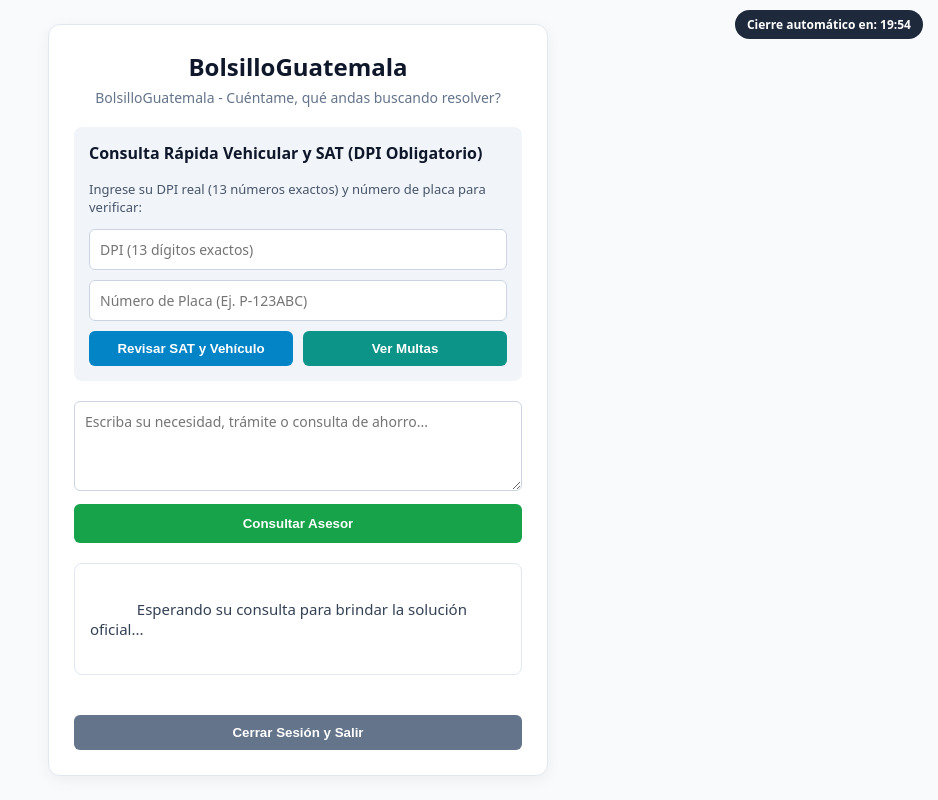
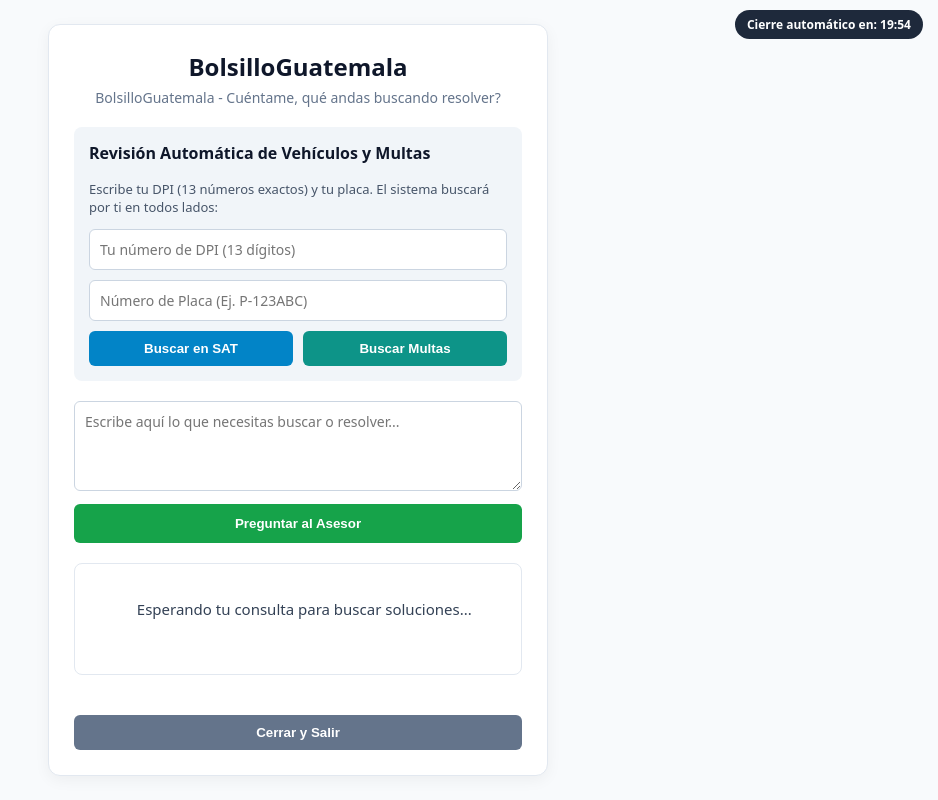
Before and after one commit to mayroga/BolsilloGuatemala, a Flask app: page / in a window 1280 px wide. Shown: the whole page, without its empty margins (342-1280 px from the left). Run offline with Flask 3, Linux system fonts and the light colour scheme; the visitor is signed in with stand-in values (Sample User, id 1).

Commit message:
Update app.html

```diff
--- a/templates/app.html
+++ b/templates/app.html
@@ -11,15 +11,15 @@
     <div id="ventanaEnfoque" style="display:none; position:fixed; top:0; left:0; width:100%; height:100%; background:#ffffff; z-index:9999; padding:20px; box-sizing:border-box; overflow-y:auto;">
         <div style="max-width:700px; margin:40px auto; background:#f8fafc; border:1px solid #cbd5e1; border-radius:12px; padding:25px; box-shadow:0 10px 25px rgba(0,0,0,0.1);">
             <div style="display:flex; justify-content:space-between; align-items:center; border-bottom:1px solid #e2e8f0; padding-bottom:12px; margin-bottom:20px;">
-                <h2 style="margin:0; font-size:20px; color:#1e293b;">Resultado Oficial Verificado</h2>
-                <button onclick="cerrarVentanaEnfoque()" style="background:#ef4444; color:white; border:none; padding:8px 14px; border-radius:6px; cursor:pointer; font-weight:bold;">Cerrar y Volver</button>
+                <h2 style="margin:0; font-size:20px; color:#1e293b;">Resultado Oficial Encontrado</h2>
+                <button onclick="cerrarVentanaEnfoque()" style="background:#ef4444; color:white; border:none; padding:8px 14px; border-radius:6px; cursor:pointer; font-weight:bold;">Cerrar Ventana</button>
             </div>
             <div id="contenidoVentanaEnfoque" style="font-size:16px; color:#334155; line-height:1.6; white-space:pre-wrap; margin-bottom:20px;"></div>
             <div id="botonesVentanaEnfoque" style="display:flex; gap:10px; flex-wrap:wrap;"></div>
         </div>
     </div>
 
-    <!-- Reloj de Cierre Automático flotante -->
+    <!-- Reloj de Cierre Automático a los 20 Minutos -->
     <div id="relojContenedor" style="position:fixed; top:10px; right:15px; background:#1e293b; color:#ffffff; padding:6px 12px; border-radius:20px; font-size:12px; font-weight:bold; z-index:998;">
         Cierre automático en: <span id="tiempoRestante">20:00</span>
     </div>
@@ -28,32 +28,32 @@
         <h1 id="secretClicker">BolsilloGuatemala</h1>
         <p class="subtitle">{{ saludo_dinamico }}</p>
 
-        <!-- Sección de Guía Vial y SAT con validación de DPI real de 13 dígitos -->
+        <!-- Sección de Guía Vial y SAT con búsqueda automática -->
         <section style="background:#f1f5f9; padding:15px; border-radius:8px; margin-bottom:20px;">
-            <h3 style="margin-top:0; font-size:16px; color:#0f172a;">Consulta Rápida Vehicular y SAT (DPI Obligatorio)</h3>
-            <p style="font-size:13px; color:#475569;">Ingrese su DPI real (13 números exactos) y número de placa para verificar:</p>
-            <input type="text" id="inputDpi" placeholder="DPI (13 dígitos exactos)" maxlength="13" style="width:100%; padding:10px; margin-bottom:10px; border:1px solid #cbd5e1; border-radius:6px; box-sizing:border-box;">
+            <h3 style="margin-top:0; font-size:16px; color:#0f172a;">Revisión Automática de Vehículos y Multas</h3>
+            <p style="font-size:13px; color:#475569;">Escribe tu DPI (13 números exactos) y tu placa. El sistema buscará por ti en todos lados:</p>
+            <input type="text" id="inputDpi" placeholder="Tu número de DPI (13 dígitos)" maxlength="13" style="width:100%; padding:10px; margin-bottom:10px; border:1px solid #cbd5e1; border-radius:6px; box-sizing:border-box;">
             <input type="text" id="inputPlaca" placeholder="Número de Placa (Ej. P-123ABC)" style="width:100%; padding:10px; margin-bottom:10px; border:1px solid #cbd5e1; border-radius:6px; box-sizing:border-box;">
             <div style="display:flex; gap:10px;">
-                <button onclick="consultarSatVehiculos()" style="flex:1; background:#0284c7; color:white; border:none; padding:10px; border-radius:6px; cursor:pointer; font-weight:bold;">Revisar SAT y Vehículo</button>
-                <button onclick="consultarTramitesLocales('multas')" style="flex:1; background:#0d9488; color:white; border:none; padding:10px; border-radius:6px; cursor:pointer; font-weight:bold;">Ver Multas</button>
+                <button onclick="consultarSatVehiculos()" style="flex:1; background:#0284c7; color:white; border:none; padding:10px; border-radius:6px; cursor:pointer; font-weight:bold;">Buscar en SAT</button>
+                <button onclick="consultarTramitesLocales('multas')" style="flex:1; background:#0d9488; color:white; border:none; padding:10px; border-radius:6px; cursor:pointer; font-weight:bold;">Buscar Multas</button>
             </div>
         </section>
 
-        <!-- Caja de Consulta General de Asesoría -->
+        <!-- Caja de Consulta General -->
         <div style="margin-bottom:20px;">
-            <textarea id="inputConsulta" placeholder="Escriba su necesidad, trámite o consulta de ahorro..." style="width:100%; height:90px; padding:10px; border:1px solid #cbd5e1; border-radius:6px; box-sizing:border-box; font-family:inherit;"></textarea>
-            <button onclick="enviarConsultaGeneral()" style="width:100%; background:#16a34a; color:white; border:none; padding:12px; border-radius:6px; cursor:pointer; font-weight:bold; margin-top:8px;">Consultar Asesor</button>
+            <textarea id="inputConsulta" placeholder="Escribe aquí lo que necesitas buscar o resolver..." style="width:100%; height:90px; padding:10px; border:1px solid #cbd5e1; border-radius:6px; box-sizing:border-box; font-family:inherit;"></textarea>
+            <button onclick="enviarConsultaGeneral()" style="width:100%; background:#16a34a; color:white; border:none; padding:12px; border-radius:6px; cursor:pointer; font-weight:bold; margin-top:8px;">Preguntar al Asesor</button>
         </div>
 
-        <!-- Área de resultados estándar en pantalla -->
+        <!-- Resultados de fondo -->
         <div id="resultadoContenedor" style="background:#ffffff; border:1px solid #e2e8f0; border-radius:8px; padding:15px; min-height:80px; margin-bottom:20px; white-space:pre-wrap; font-size:15px; color:#334155;">
-            Esperando su consulta para brindar la solución oficial...
+            Esperando tu consulta para buscar soluciones...
         </div>
         <div id="botonesContenedor" style="display:flex; gap:10px; flex-wrap:wrap; margin-bottom:20px;"></div>
 
         <!-- Botón de Salida Voluntaria -->
-        <button onclick="cerrarSesionVoluntaria()" style="background:#64748b; color:white; border:none; padding:10px 16px; border-radius:6px; cursor:pointer; width:100%; font-weight:bold;">Cerrar Sesión y Salir</button>
+        <button onclick="cerrarSesionVoluntaria()" style="background:#64748b; color:white; border:none; padding:10px 16px; border-radius:6px; cursor:pointer; width:100%; font-weight:bold;">Cerrar y Salir</button>
     </main>
 
 <script>
@@ -68,18 +68,18 @@
 
         if (tiempoRestanteSegundos <= 0) {
             clearInterval(relojIntervalo);
-            alert("El tiempo límite de 20 minutos ha finalizado por seguridad. Regresando al inicio.");
+            alert("El tiempo de 20 minutos terminó por seguridad. Volviendo al inicio.");
             window.location.href = "/";
         }
     }, 1000);
 
     function cerrarSesionVoluntaria() {
-        if (confirm("¿Desea cerrar la sesión y salir de la aplicación?")) {
+        if (confirm("¿Quieres salir de la aplicación?")) {
             window.location.href = "/";
         }
     }
 
-    // Funciones de Pantalla Despejada Tipo Ventana
+    // Funciones de Ventana Limpia de Enfoque (Esconde todo lo demás al dar la respuesta real)
     function abrirVentanaEnfoque(texto, botones) {
         document.getElementById("contenidoVentanaEnfoque").innerText = texto;
         let contenedorBotones = document.getElementById("botonesVentanaEnfoque");
@@ -103,11 +103,11 @@
         document.getElementById("ventanaEnfoque").style.display = "none";
     }
 
-    // Validación estricta de DPI real de 13 dígitos y ayuda al cliente en caso de faltar datos
+    // Validación sencilla de DPI real de 13 dígitos
     function validarDpiIngresado() {
         let dpi = document.getElementById("inputDpi").value.trim();
         if (dpi.length !== 13 || isNaN(dpi)) {
-            alert("Aviso importante: El número de DPI está incompleto o incorrecto. Por favor, asegúrese de ingresar exactamente los 13 dígitos numéricos reales de su documento para poder continuar.");
+            alert("Falta un pedacito o un número. Tu DPI debe tener exactamente 13 números para que el sistema pueda buscar.");
             document.getElementById("inputDpi").focus();
             return false;
         }
@@ -133,14 +133,12 @@
                 return;
             }
 
-            // Muestra el resultado de inmediato en la Pantalla Despejada tipo Ventana que esconde todo lo demás
+            // Abre la ventana limpia y esconde todo lo demás
             abrirVentanaEnfoque(data.respuesta, data.botones);
-
-            // Actualiza también la vista general de fondo por si el usuario prefiere verla luego
             document.getElementById("resultadoContenedor").innerText = data.respuesta;
             renderizarBotones(data.botones);
         } catch (err) {
-            alert("Error de conexión al procesar la revisión SAT.");
+            alert("No se pudo conectar con el servidor.");
         }
     }
 
@@ -165,14 +163,14 @@
             document.getElementById("resultadoContenedor").innerText = data.respuesta;
             renderizarBotones(data.botones);
         } catch (err) {
-            alert("Error de conexión al consultar multas.");
+            alert("No se pudo conectar con el servidor.");
         }
     }
 
     async function enviarConsultaGeneral() {
         let mensaje = document.getElementById("inputConsulta").value.trim();
         if (!mensaje) {
-            alert("Por favor, escriba su consulta en el espacio correspondiente.");
+            alert("Escribe qué deseas consultar.");
             return;
         }
 
@@ -196,12 +194,11 @@
             });
             let data = await res.json();
 
-            // Ventana despejada para mostrar la respuesta limpia al instante
             abrirVentanaEnfoque(data.respuesta, data.botones);
             document.getElementById("resultadoContenedor").innerText = data.respuesta;
             renderizarBotones(data.botones);
         } catch (err) {
-            alert("Error al procesar la consulta con el asesor.");
+            alert("Error al procesar la consulta.");
         }
     }
 
```
